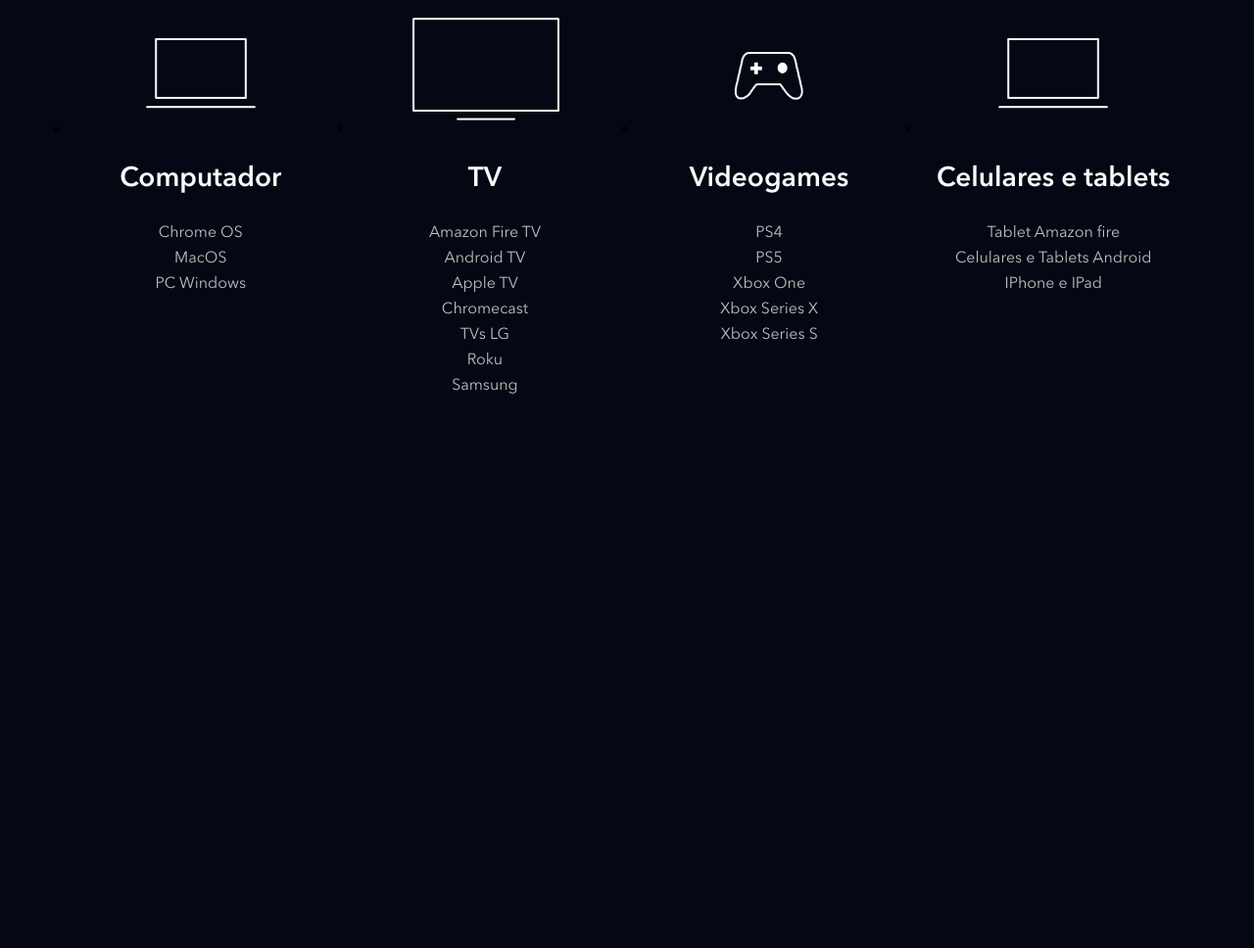
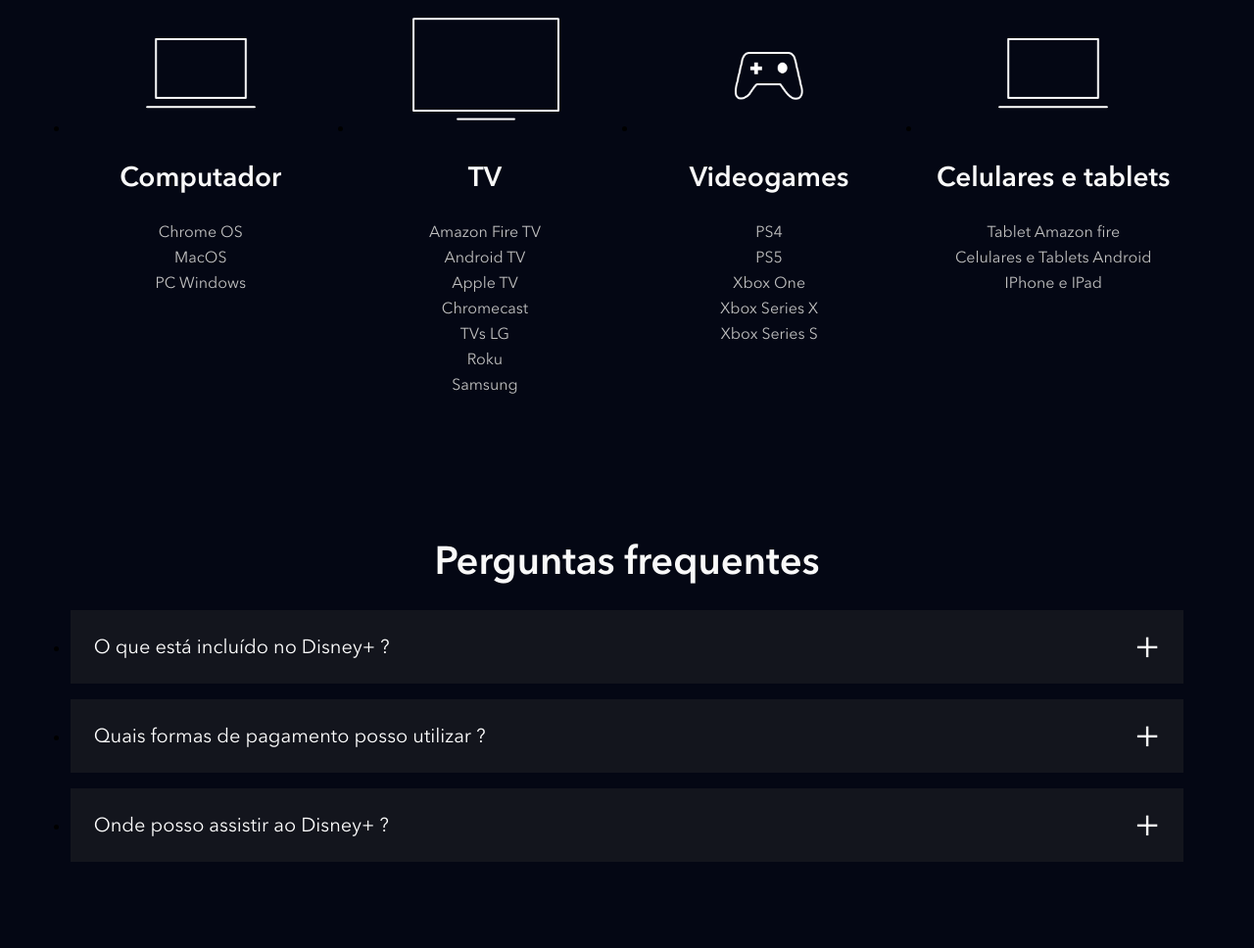
Before and after one commit to DaniloJesus21/clone_disneyplus, a website: page index.html in a window 1280 px wide. Shown: the part 3913-4881 px from the top of the page at 98% size. Before the commit the page ends 4390 px from the top, so only its background shows below. Drawn offline with nearby package versions, Linux system fonts and the light colour scheme; files that its build step writes are made by us from their sources; files whose address does not match are found by name.

Commit message:
criando a seção "faq"

```diff
--- a/index.html
+++ b/index.html
@@ -229,6 +229,50 @@
     </ul>
   </section>
 
+  <section class="faq">
+    <h2 class="title">Perguntas frequentes</h2>
+    <ul class="faq__questions">
+      <li class="faq__questions__item">
+        <div class="faq__questions__item__question" data-faq-question>
+          O que está incluído no Disney+ ?
+        </div>
+        <div class="faq__questions__item__answer text--big">
+          Benefícios de assinar o Disney+ :
+          <ul class="faq__questions__item__answer text--big text--subItem">
+            <li>
+              Estreias de filmes, séries originais e clássicos da Disney, Pixar, Marvel, Star Wars, National Geographic e Star.
+            </li>
+            <li>
+              Os torneios mais importantes do mundo e programas da ESPN ao vivo.
+            </li>
+            <li>
+              Até quatro telas ao mesmo tempo com o Disney+ Premium, e até duas com o Disney+ Padrão.
+            </li>
+            <li>
+              Downloads, criação de perfis e controle parental para personalizar a experiência por idade, de acordo com o seu plano.
+            </li>
+          </ul>
+        </div>
+      </li>
+      <li class="faq__questions__item">
+        <div class="faq__questions__item__question" data-faq-question>
+          Quais formas de pagamento posso utilizar ?
+        </div>
+        <div class="faq__questions__item__answer text--big">
+          Você pode utilizar: cartão de débito, cartão de crédito, PayPal, Mercado Pago, e também empresas parceiras como Google Play Store, App Store da Apple, Mercado Livre e provedores locais de TV, telefonia e internet.
+        </div>
+      </li>
+      <li class="faq__questions__item">
+        <div class="faq__questions__item__question" data-faq-question>
+          Onde posso assistir ao Disney+ ?
+        </div>
+        <div class="faq__questions__item__answer text--big">
+          O aplicativo do Disney+ está disponível em dispositivos móveis, navegadores, videogames, decodificadores e smart TVs. Confira a <a href="https://help.disneyplus.com/article/disneyplus-devices-supported/?utm_source=disneyplus&amp;utm_medium=web&amp;utm_campaign=homepage-FAQ&amp;utm_content=supported-devices" target="_blank" class=" linkDesc">lista completa de dispositivos compativeis na Central de Ajuda.</a>
+        </div>
+      </li>
+    </ul>
+  </section>
+
   <script src="./src/main.js"></script>
 </body>
 </html>
--- a/src/main.js
+++ b/src/main.js
@@ -1,5 +1,6 @@
 document.addEventListener('DOMContentLoaded', function(){
   const buttons = document.querySelectorAll('[data-tab-button]');
+  const questions = document.querySelectorAll('[data-faq-question]');
 
   for (let i = 0; i < buttons.length; i++) {
     buttons[i].addEventListener('click', function(botao){
@@ -11,7 +12,19 @@
       botao.target.classList.add('shows__tabs__button--is-active')
     })
   }
+
+  for (let i = 0; i < questions.length; i++) {
+    questions[i].addEventListener('click', abreOuFechaResposta)
+
+  }
 })
+
+function abreOuFechaResposta(element){
+  const classe = 'faq__questions__item--is-open';
+  const elementoPai = element.target.parentNode
+
+  elementoPai.classList.toggle(classe)
+}
 
 function removeBotaoAtivo(){
   const buttons = document.querySelectorAll('[data-tab-button]');
--- /dev/null
+++ b/src/styles/_faq.scss
@@ -0,0 +1,66 @@
+.faq {
+  padding: 5.6vw;
+
+  h2 {
+    text-align: center;
+    margin-bottom: 24px;
+  }
+
+  &__questions {
+    &__item {
+      background-color: #13151d;
+      margin-bottom: 16px;
+
+      &__question {
+        color: #ffff;
+        font-size: 20px;
+        padding: 24px;
+        display: block;
+        cursor: pointer;
+        position: relative;
+
+        &::after{
+          content: '+';
+          position: absolute;
+          top: 0;
+          right: 24px;
+          height: 100%;
+          display: flex;
+          align-items: center;
+          font-size: 40px;
+        }
+      }
+
+      &__answer {
+        height: 0;
+        overflow: hidden;
+        padding: 0 24px;
+        transition: height, .5s ease;
+      }
+
+      &--is-open {
+        .faq__questions__item__question::after {
+          content: '-';
+        }
+        .faq__questions__item__answer {
+          height: auto;
+          padding-bottom: 24px;
+          transition: height, .5s ease;
+        }
+      }
+    }
+  }
+
+  .text--subItem {
+    list-style-type: disc;
+    li {
+      padding-top: 20px;
+      margin-left:40px;
+    }
+  }
+
+  .linkDesc {
+    color: white;
+    cursor: pointer;
+  }
+}
--- a/src/styles/main.scss
+++ b/src/styles/main.scss
@@ -3,6 +3,7 @@
 @use 'shows';
 @use 'plans';
 @use 'available-devices';
+@use 'faq';
 
 @font-face {
   font-family: Avenir;
```
